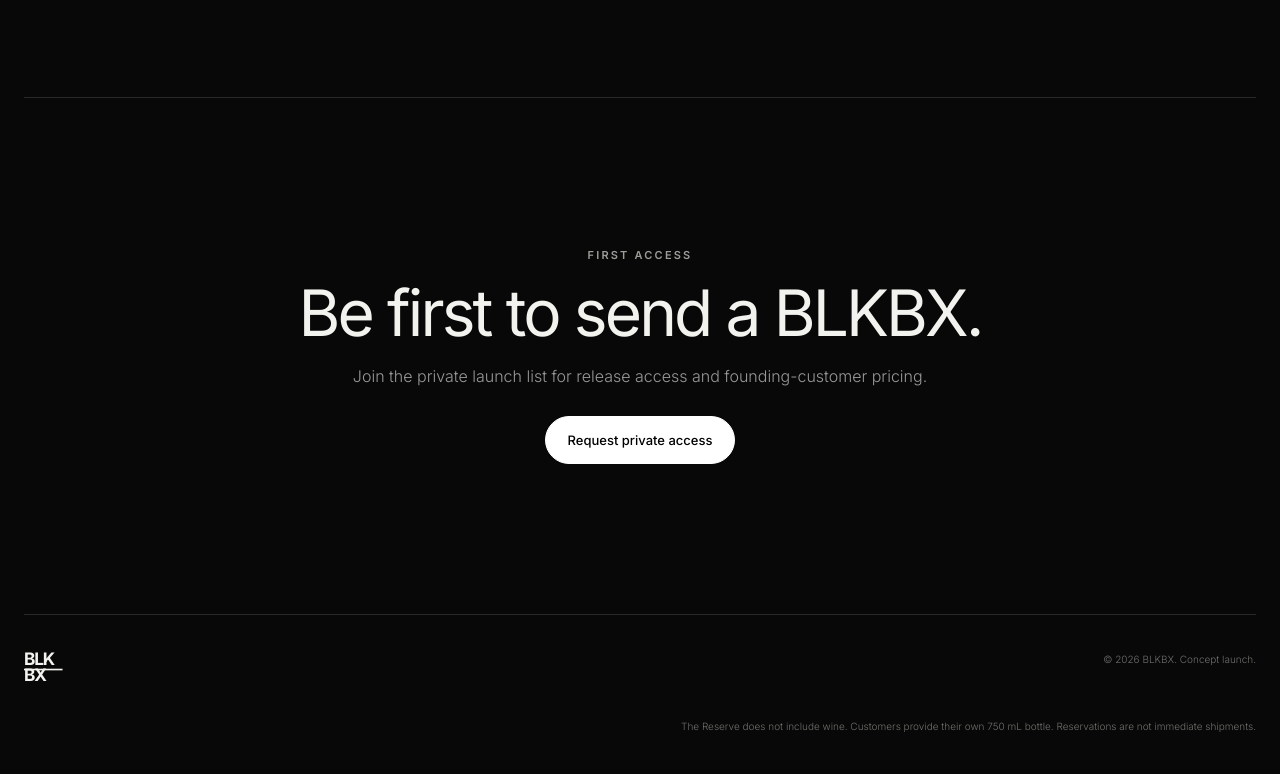
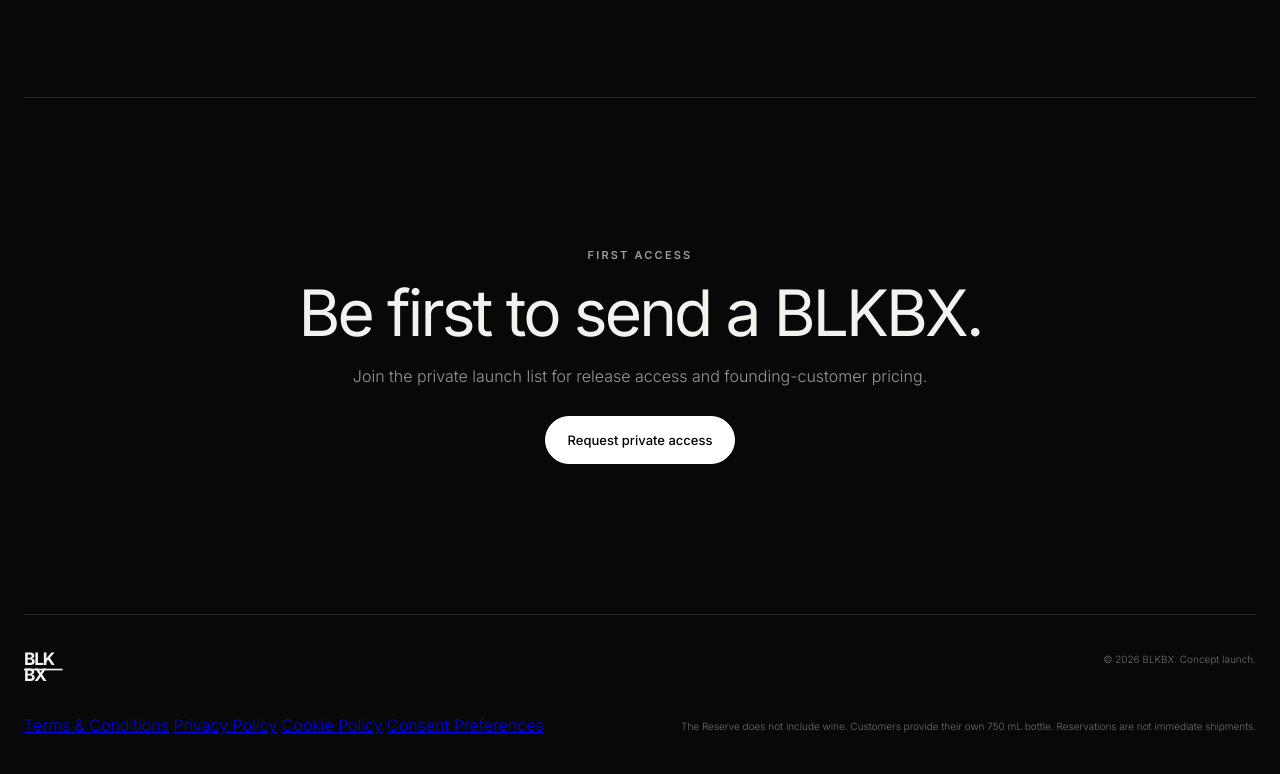
Before and after one commit to jamahalwin/blkbx-marketing-site, a website: page public/index.html in a window 1280 px wide. Shown: the part 3361-4135 px from the top of the page. Drawn offline with nearby package versions, Linux system fonts and the light colour scheme; no server answers; a web font is replaced by a local one.

Commit message:
Add Termly consent banner and legal footer links

```diff
--- a/public/index.html
+++ b/public/index.html
@@ -1,6 +1,8 @@
 <!doctype html>
 <html lang="en">
 <head>
+  <!-- Termly must run before all other scripts to manage nonessential tracking. -->
+  <script src="https://app.termly.io/resource-blocker/5692eba6-5a07-4ffe-8a82-ca036bf794ba?autoBlock=on"></script>
   <meta charset="utf-8" />
 
   <meta
@@ -216,6 +218,12 @@
   <footer class="shell footer">
     <a class="brand small" href="#top"><span>BLK</span><i></i><span>BX</span></a>
     <p>© <span id="year"></span> BLKBX. Concept launch.</p>
+    <nav class="footer-policies" aria-label="Legal and privacy">
+      <a href="https://app.termly.io/policy-viewer/policy.html?policyUUID=48737b13-3f15-47bc-a117-ce9d0372646e" target="_blank" rel="noopener noreferrer">Terms &amp; Conditions</a>
+      <a href="https://app.termly.io/policy-viewer/policy.html?policyUUID=643e88ad-3726-477b-94a1-95a8cd4fd5af" target="_blank" rel="noopener noreferrer">Privacy Policy</a>
+      <a href="https://app.termly.io/policy-viewer/policy.html?policyUUID=a2b35ee5-a359-439d-a89f-594432514ac8" target="_blank" rel="noopener noreferrer">Cookie Policy</a>
+      <a href="#" class="termly-display-preferences">Consent Preferences</a>
+    </nav>
     <p class="legal">The Reserve does not include wine. Customers provide their own 750 mL bottle. Reservations are not immediate shipments.</p>
   </footer>
 
```
